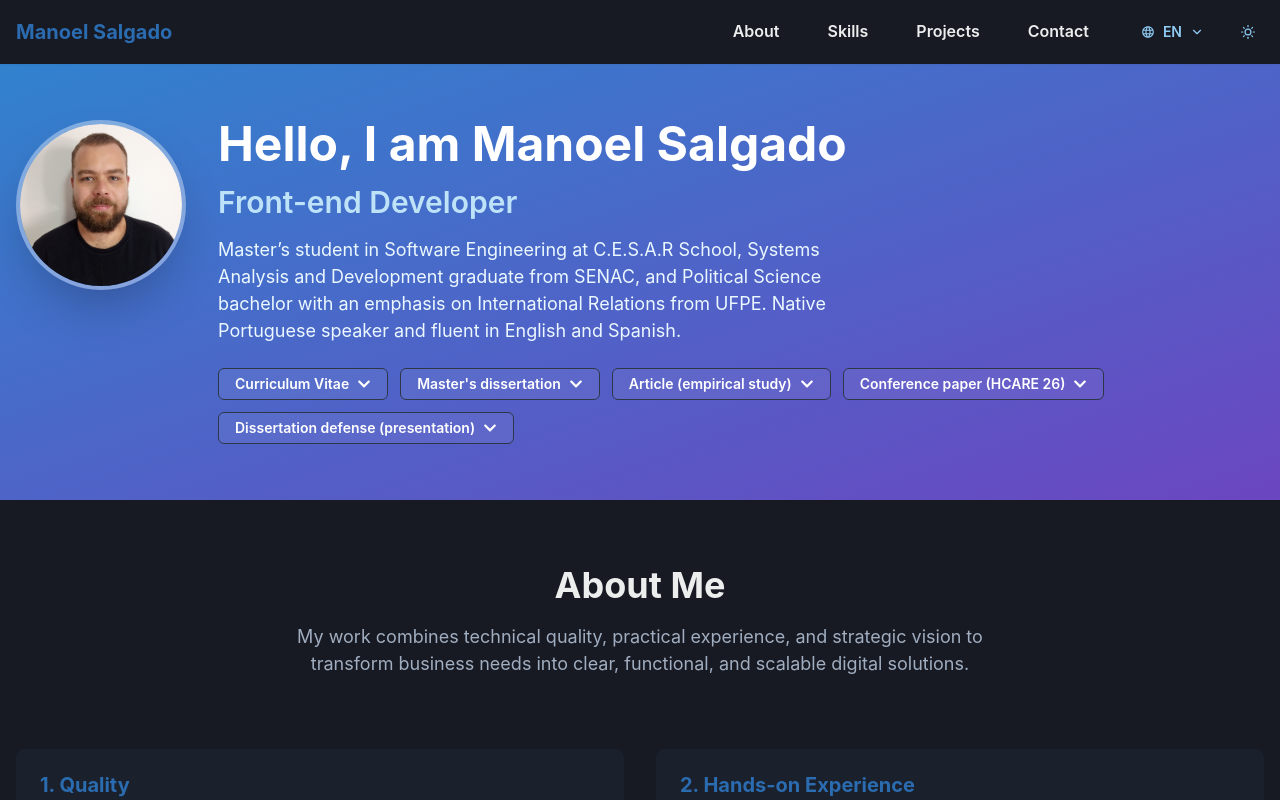
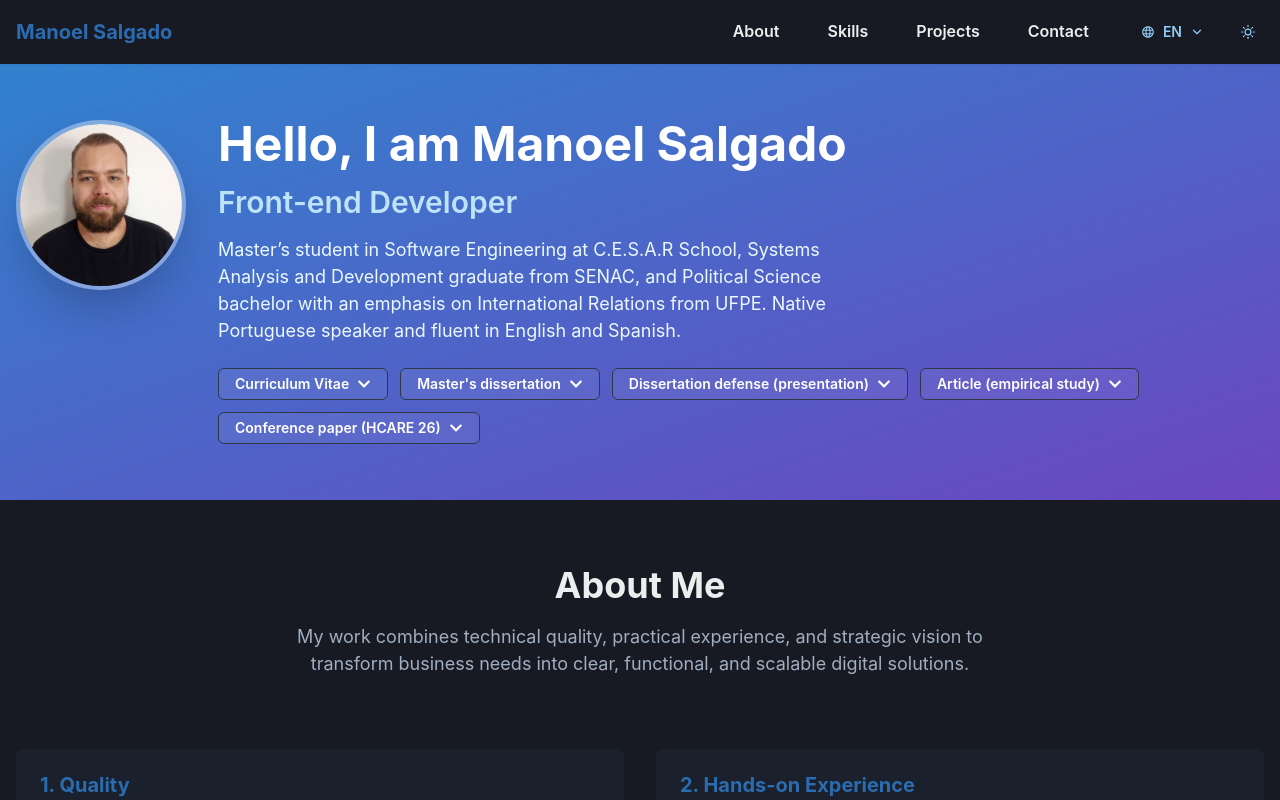
Before and after one commit to manoelvsalgado/portfolio, a React (Vite) app in the folder frontend/: page / in a window 1280 px wide. Shown: the top 800 px of the page. Built offline with nearby package versions, Linux system fonts and the light colour scheme.

Commit message:
feat: add dissertation defense download to the Hero component

```diff
--- a/frontend/src/components/Hero.tsx
+++ b/frontend/src/components/Hero.tsx
@@ -52,6 +52,12 @@ const downloads: DownloadItem[] = [
     fileName: 'Dissertação de Mestrado (Manoel Salgado).pdf',
   },
   {
+    labelKey: 'hero.downloadDefense',
+    title: 'Defesa de Dissertação - Apresentação (pptx)',
+    href: encodePath('dissertation defense', 'Defesa de Dissertação - Manoel Salgado (2026).pptx'),
+    fileName: 'Defesa de Dissertação - Manoel Salgado (2026).pptx',
+  },
+  {
     labelKey: 'hero.downloadArticle',
     title: 'Collaborative and AI-Supported Requirements Elicitation: An Empirical Study',
     href: encodePath('articles', 'Collaborative and AI-Supported Requirements Elicitation: An Empirical Study.pdf'),
@@ -62,12 +68,6 @@ const downloads: DownloadItem[] = [
     title: "HCARE 26 - Human–AI Collaboration in RE (conference paper)",
     href: encodePath("2026 ieee re conference", "HCARE 26' - #21 Human–AI Collaboration in RE.pdf"),
     fileName: "HCARE 26' - #21 Human–AI Collaboration in RE.pdf",
-  },
-  {
-    labelKey: 'hero.downloadDefense',
-    title: 'Defesa de Dissertação - Apresentação (pptx)',
-    href: encodePath('dissertation defense', 'Defesa de Dissertação - Manoel Salgado (2026).pptx'),
-    fileName: 'Defesa de Dissertação - Manoel Salgado (2026).pptx',
   },
 ];
 
```
